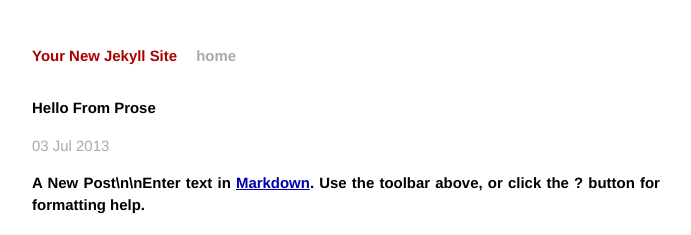
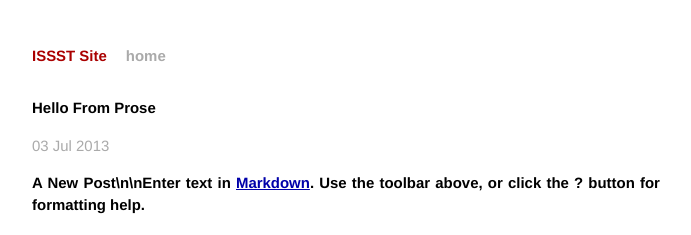
Before and after one commit to teanalab/cllkazan.github.io, a Jekyll site: the page built from _posts/2013-07-03-hello-from-prose.md, in a window 1280 px wide. Shown: the top 235 px of the page, without its empty margins (294-985 px from the left). Built offline with Jekyll 4.4.1, drawn with Linux system fonts in a browser that asks for light colours.

Commit message:
change name

```diff
--- a/_config.yml
+++ b/_config.yml
@@ -1,2 +1,2 @@
-name: Your New Jekyll Site
+name: ISSST Site
 pygments: true
```
